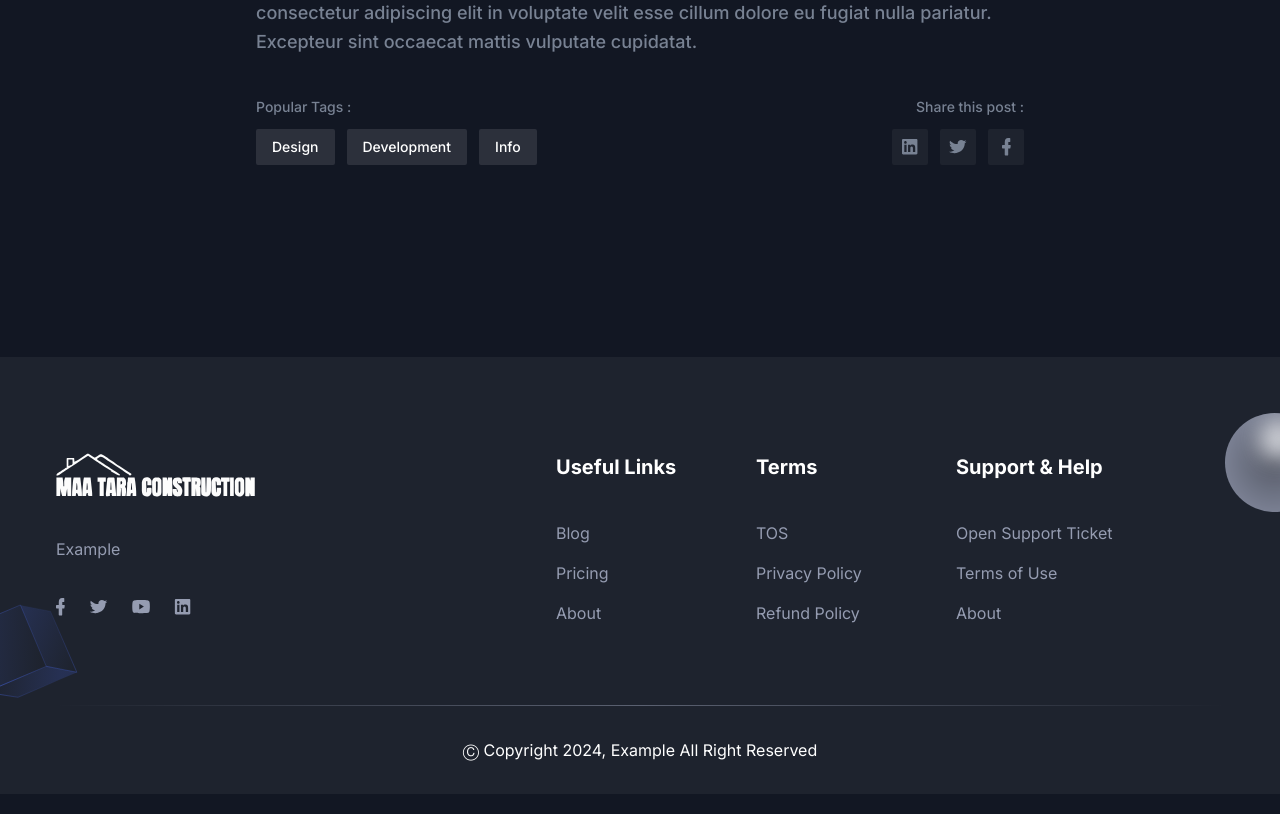
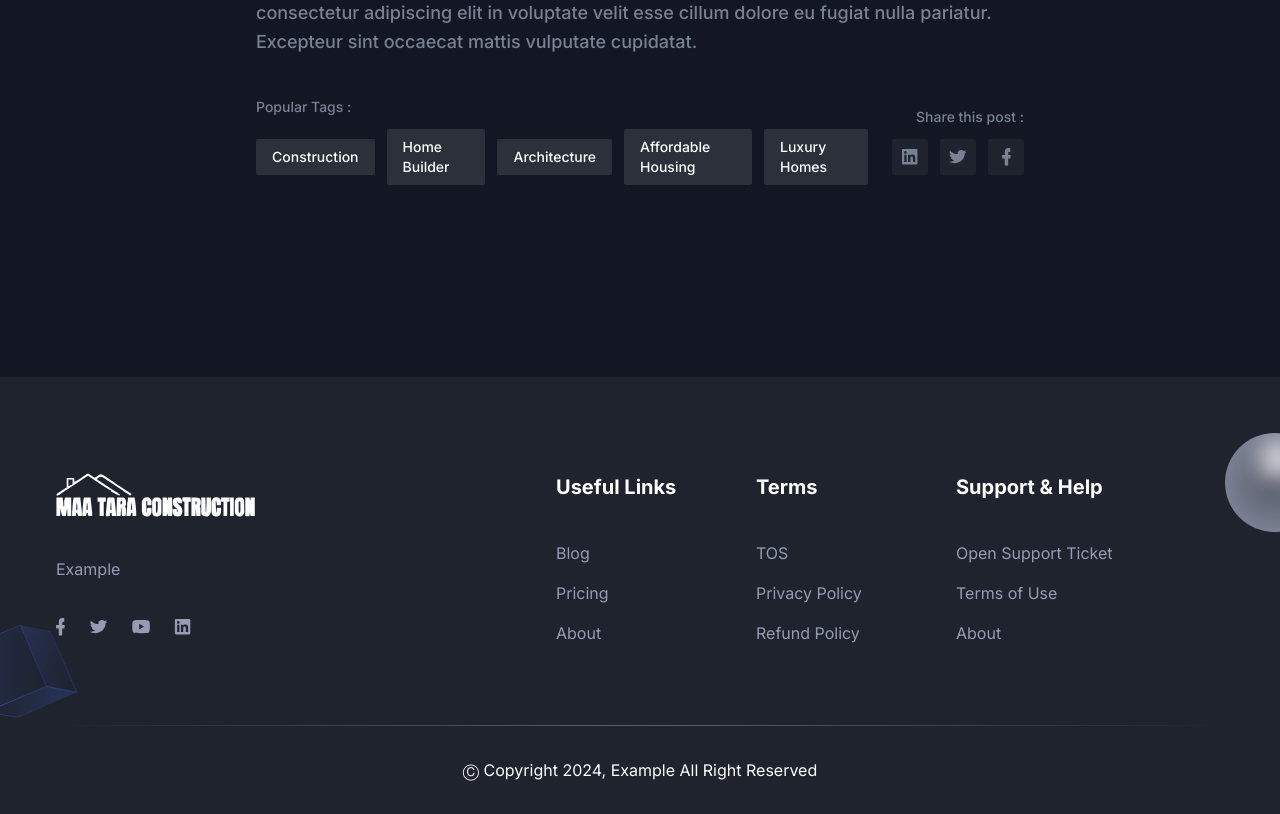
Before and after one commit to dipan/real-estate, a Next.js app: page /privacy-policy in a window 1280 px wide. Shown: the part 9360-10174 px from the top of the page. Built offline with nearby package versions, Linux system fonts and the light colour scheme.

Commit message:
doc: privacy policy page tags

```diff
--- a/app/privacy-policy/page.tsx
+++ b/app/privacy-policy/page.tsx
@@ -886,9 +886,11 @@ const PrivacyPolicy = () => {
                         Popular Tags :
                       </h4>
                       <div className="flex items-center">
-                        <TagButton text="Design" />
-                        <TagButton text="Development" />
-                        <TagButton text="Info" />
+                        <TagButton text="Construction" />
+                        <TagButton text="Home Builder" />
+                        <TagButton text="Architecture" />
+                        <TagButton text="Affordable Housing" />
+                        <TagButton text="Luxury Homes" />
                       </div>
                     </div>
                     <div className="mb-5">
```
